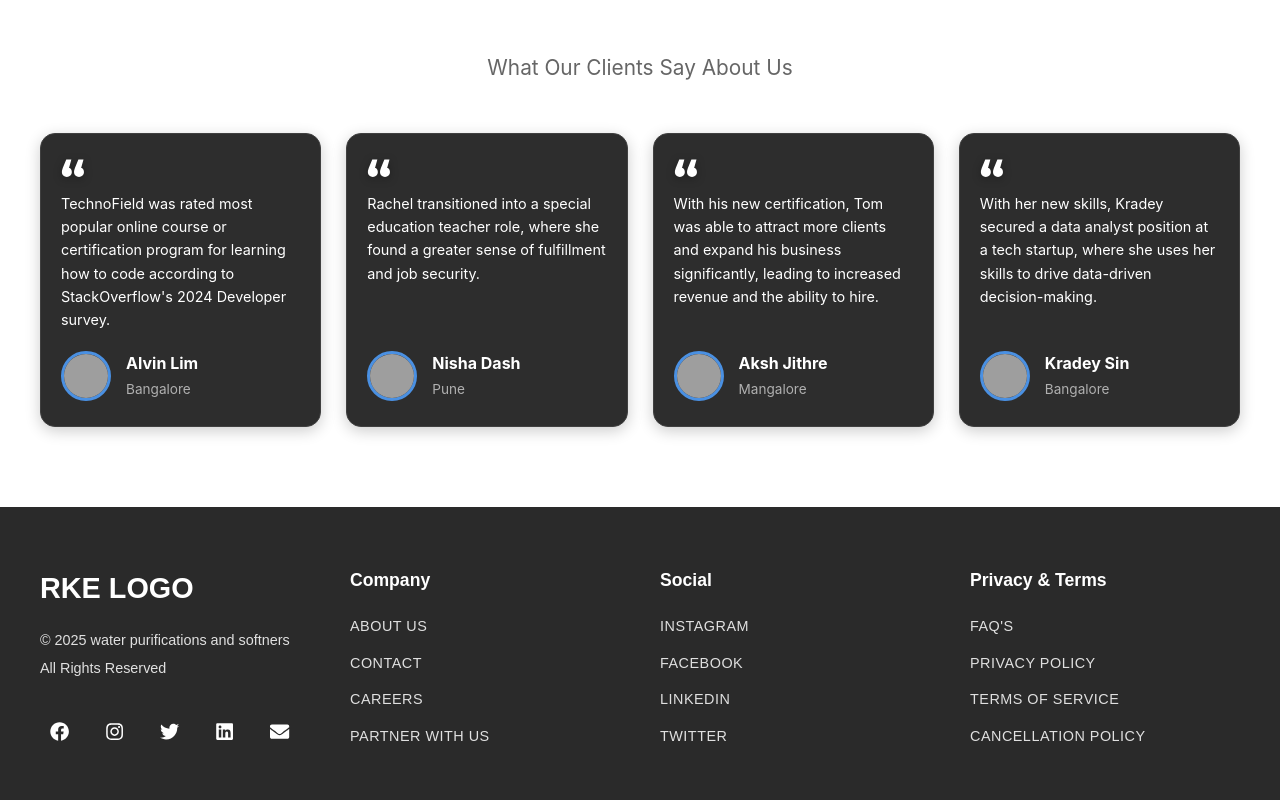
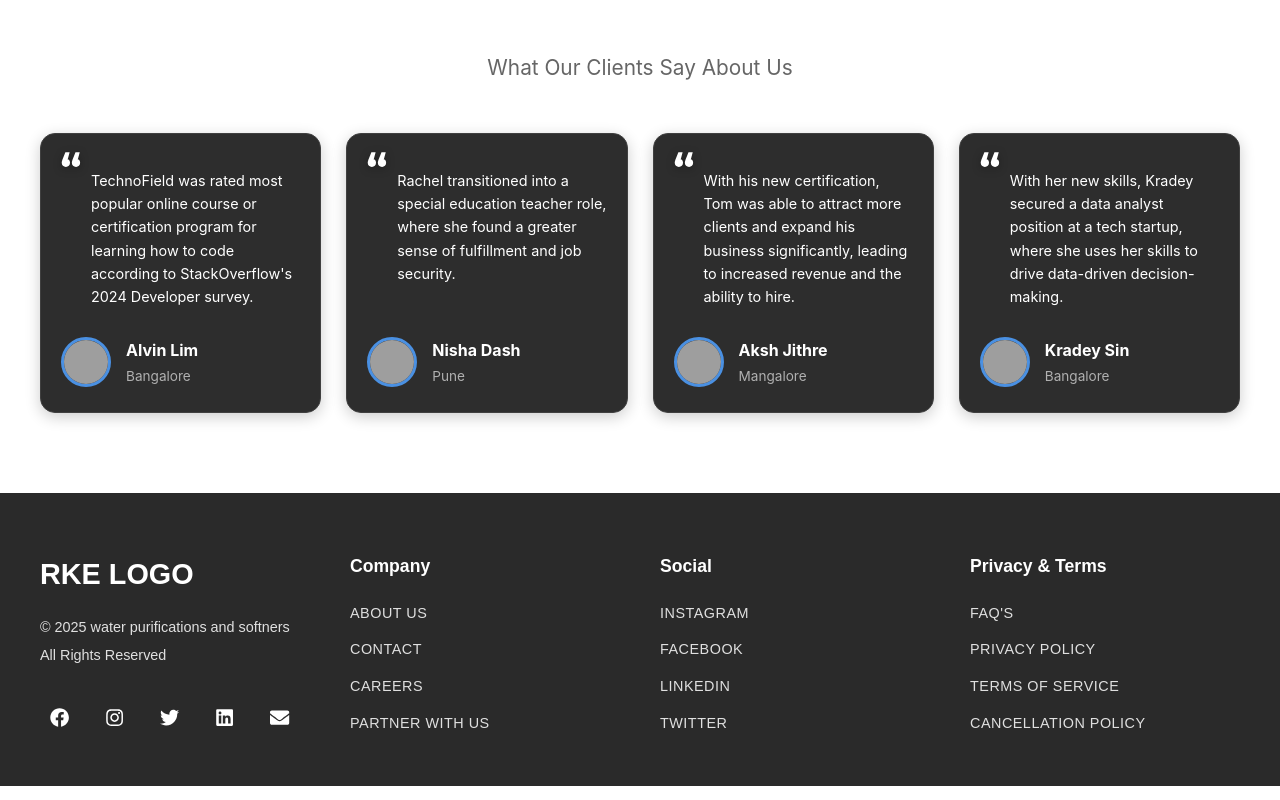
Before and after one commit to iamshiva003/rk-enterprises, a React (Vite) app: page / in a window 1280 px wide. Shown: the part 2638-3438 px from the top of the page. Built offline with nearby package versions, Linux system fonts and the light colour scheme; grey boxes are pictures that could not be loaded; a web font is replaced by a local one.

Commit message:
updating the testimonials card design

```diff
--- a/src/components/ProductsTestimonials.css
+++ b/src/components/ProductsTestimonials.css
@@ -117,14 +117,16 @@
 }
 
 .quote-icon {
-    margin-bottom: 15px;
-    display: flex;
-    align-items: center;
+    position: absolute;
+    top: 15px;
+    left: 20px;
+    opacity: 1;
+    z-index: 1;
 }
 
 .quote-icon svg {
-    width: 24px;
-    height: 18px;
+    width: 20px;
+    height: 15px;
     filter: drop-shadow(0 2px 4px rgba(0, 0, 0, 0.3));
 }
 
@@ -133,6 +135,8 @@
     font-size: 0.9rem;
     line-height: 1.6;
     margin-bottom: 20px;
+    margin-top: 10px;
+    padding-left: 30px;
     flex-grow: 1;
     font-family: -apple-system, BlinkMacSystemFont, 'Segoe UI', 'Roboto', sans-serif;
 }
```
